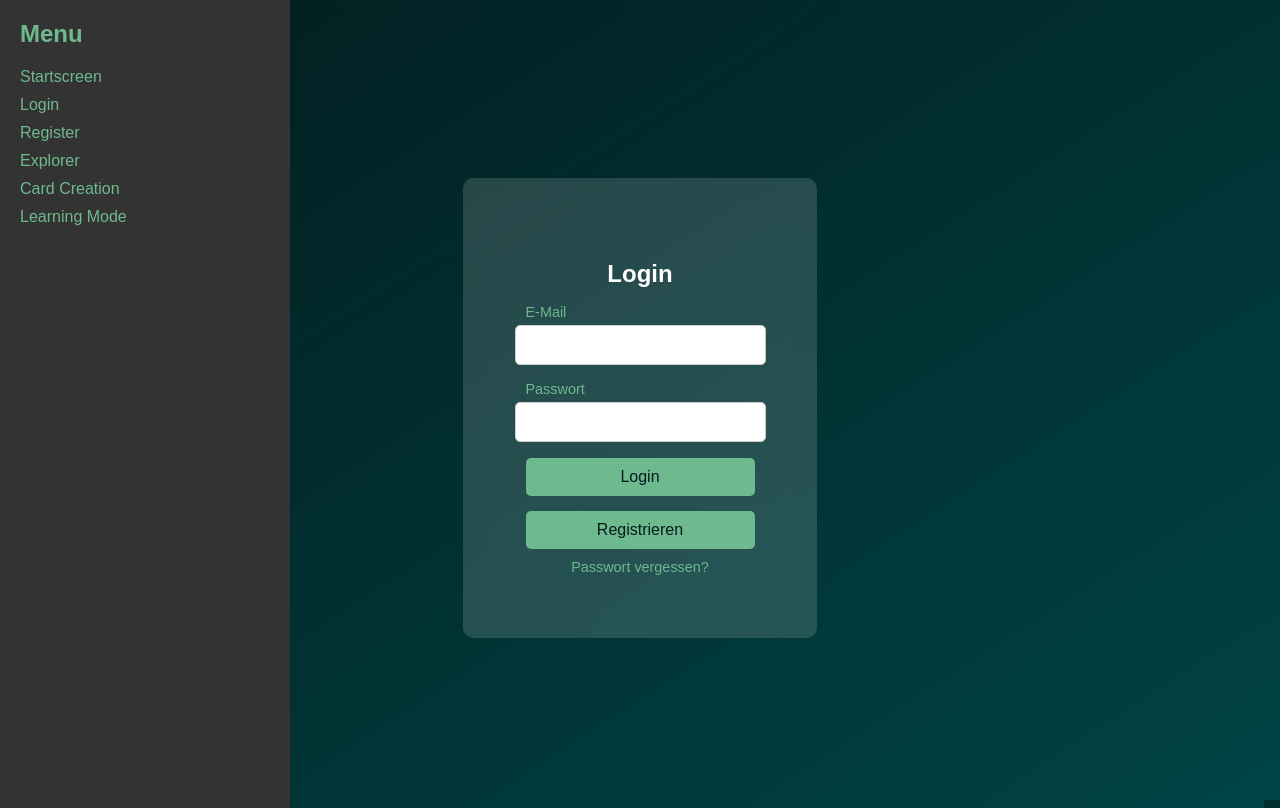
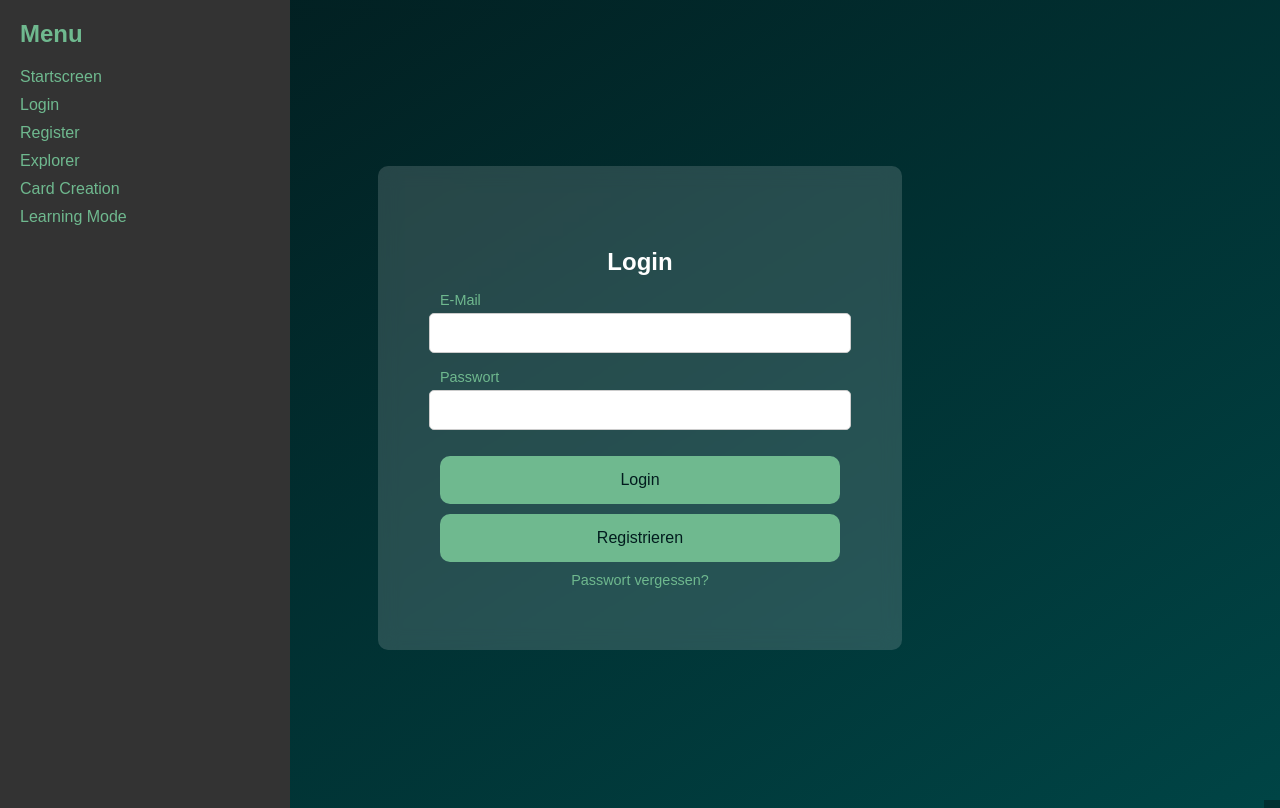
Before and after one commit to rafiistcool/WebEng_Project, a Vue app in the folder brainPop/Frontend/: page /login in a window 1280 px wide. Built offline with nearby package versions, Linux system fonts and the light colour scheme.

Commit message:
Unified Design for login and explorer

```diff
--- a/brainPop/Frontend/src/assets/styles/learningMode.css
+++ b/brainPop/Frontend/src/assets/styles/learningMode.css
@@ -37,14 +37,7 @@
     flex: 1;
 }
 
-.learning-mode-window{
-    display: flex;
-    flex-direction: column;
-    align-items: center;
-    width: 99vw;
-    height: 99vh;
-    background: linear-gradient(to bottom, #021C1E, #004445);
-}
+
 .flashcard {
     width: 50vw;
     height: 40vh;
--- a/brainPop/Frontend/src/assets/styles/login.css
+++ b/brainPop/Frontend/src/assets/styles/login.css
@@ -1,14 +1,4 @@
 /* login.css */
-
-body {
-    font-family: 'Arial', sans-serif;
-    background: linear-gradient(to bottom right, #021C1E, #004445);
-    min-height: 100vh;
-    display: flex;
-    align-items: center;
-    justify-content: center;
-    color: white;
-}
 
 .login-container {
     background: rgba(255, 255, 255, 0.15);
@@ -58,38 +48,17 @@ body {
 
 .login-button {
     width: 100%;
+    height : 3rem;
     padding: 10px;
-    border: none;
-    background-color: #6fB98F;
-    color: #021C1E;
-    font-size: 1rem;
-    border-radius: 5px;
-    cursor: pointer;
-    transition: background 0.3s;
-    margin-bottom: 15px;
 }
 
-.login-button:hover {
-    background: #2C7873;
-    color: white;
-}
 
 .register-button {
     width: 100%;
+    height : 3rem;
     padding: 10px;
-    border: none;
-    background-color: #6fB98F;
-    color: #021C1E;
-    font-size: 1rem;
-    border-radius: 5px;
-    cursor: pointer;
-    transition: background 0.3s;
 }
 
-.register-button:hover {
-    background: #2C7873;
-    color: white;
-}
 
 
 .forgot-password {
--- a/brainPop/Frontend/src/assets/styles/style_Desktop3.css
+++ b/brainPop/Frontend/src/assets/styles/style_Desktop3.css
@@ -4,10 +4,7 @@
 .desktop-3 * {
     box-sizing: border-box;
 }
-.desktop-3 {
-    background: linear-gradient(to bottom right, #021C1E, #004445);
 
-}
 .Brainpop-Logo{
     display: flex;
     top: 5%;
--- a/brainPop/Frontend/src/components/Explorer.vue
+++ b/brainPop/Frontend/src/components/Explorer.vue
@@ -92,4 +92,5 @@ export default {
 </script>
 <style>
 @import "@/assets/styles/style_Desktop3.css";
+@import "@/assets/styles/masterStyle.css";
 </style>
--- a/brainPop/Frontend/src/components/LoginPage.vue
+++ b/brainPop/Frontend/src/components/LoginPage.vue
@@ -34,8 +34,8 @@ const login = () => {
         <label for="password">Passwort</label>
         <input type="password" id="password" v-model="password" required>
       </div>
-      <button type="submit" class="login-button" @click="login">Login</button>
-      <router-link to="/register" class="register-button" custom v-slot="{ navigate }">
+      <button type="submit" class="button login-button" @click="login">Login</button>
+      <router-link to="/register" class="button register-button" custom v-slot="{ navigate }">
         <button @click="navigate">Registrieren</button>
       </router-link>
     </form>
@@ -46,4 +46,5 @@ const login = () => {
 
 <style scoped>
 @import "../assets/styles/login.css";
+@import "../assets/styles/masterStyle.css";
 </style>
```
